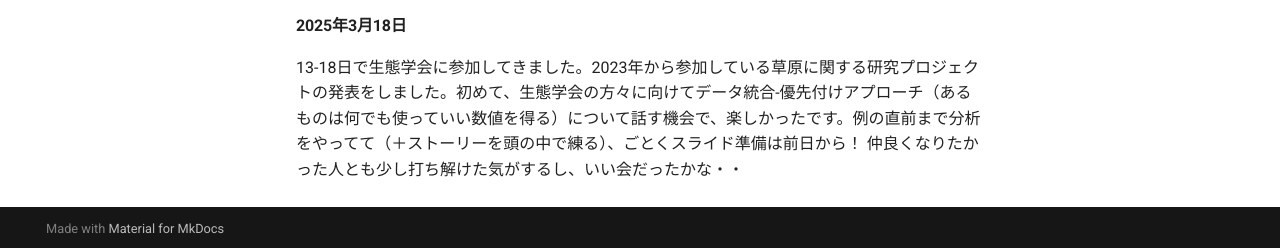
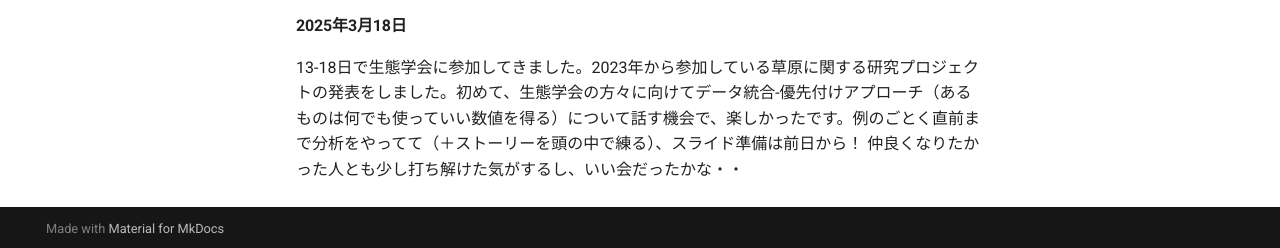
Before and after one commit to anchor200/tt323, an MkDocs documentation site: the page built from docs/b202503.md, in a window 1280 px wide and 971 px high. Shown: the part 720-968 px from the top of the window. Built offline with MkDocs 1.6.1 and Material for MkDocs 9.7.7, drawn with Linux system fonts in a browser that asks for light colours.

```diff
--- a/docs/b202503.md
+++ b/docs/b202503.md
@@ -21,5 +21,5 @@ Twitterがメタクソ化して久しいので、情報収集用にBlueSkyアカ
 
 #### 2025年3月18日
 
-13-18日で生態学会に参加してきました。2023年から参加している草原に関する研究プロジェクトの発表をしました。初めて、生態学会の方々に向けてデータ統合-優先付けアプローチ（あるものは何でも使っていい数値を得る）について話す機会で、楽しかったです。例の直前まで分析をやってて（＋ストーリーを頭の中で練る）、ごとくスライド準備は前日から！
+13-18日で生態学会に参加してきました。2023年から参加している草原に関する研究プロジェクトの発表をしました。初めて、生態学会の方々に向けてデータ統合-優先付けアプローチ（あるものは何でも使っていい数値を得る）について話す機会で、楽しかったです。例のごとく直前まで分析をやってて（＋ストーリーを頭の中で練る）、スライド準備は前日から！
 仲良くなりたかった人とも少し打ち解けた気がするし、いい会だったかな・・
```
Also changed, not shown: site/google8dbf6b2948963e87.html (added).
